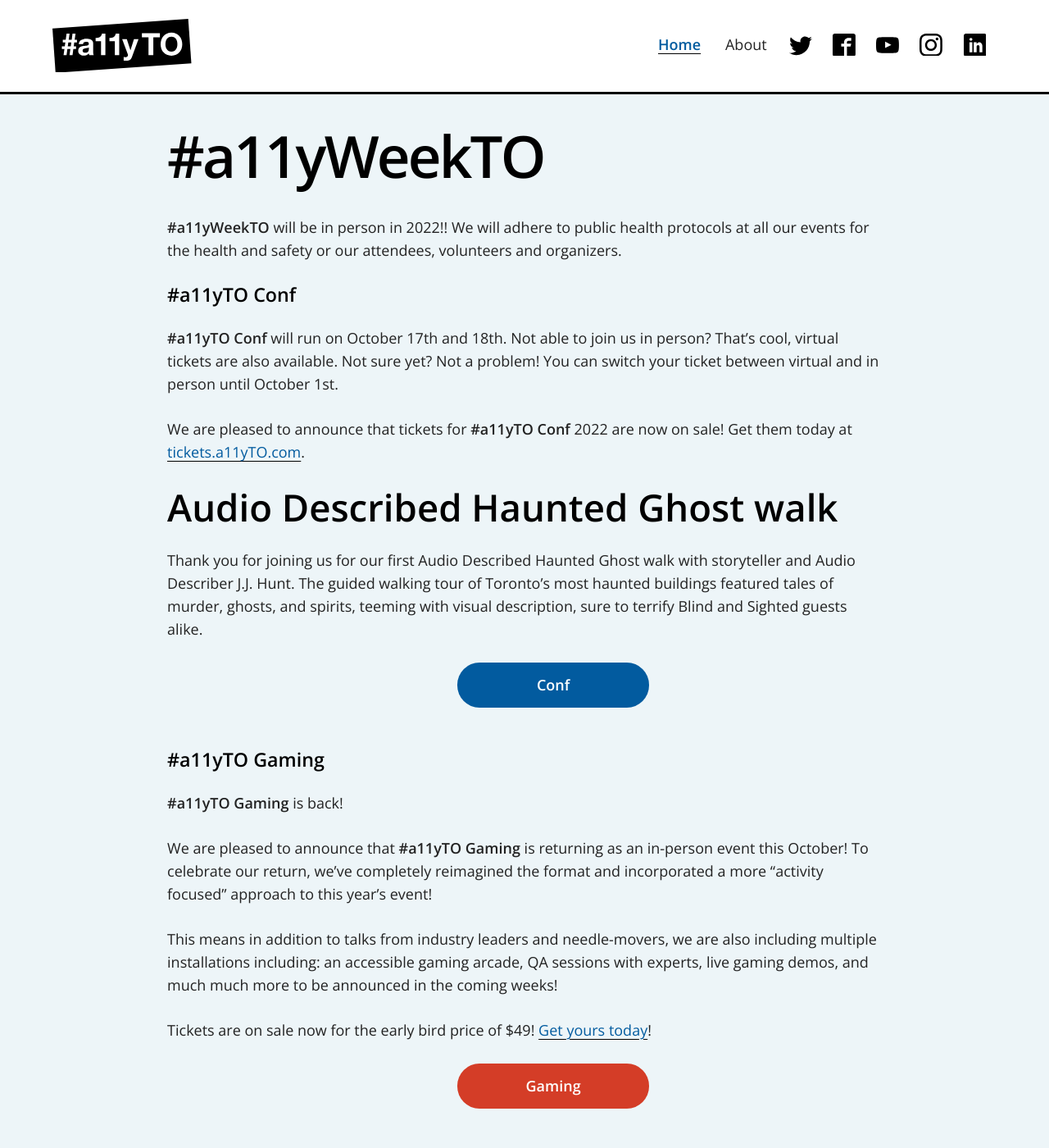
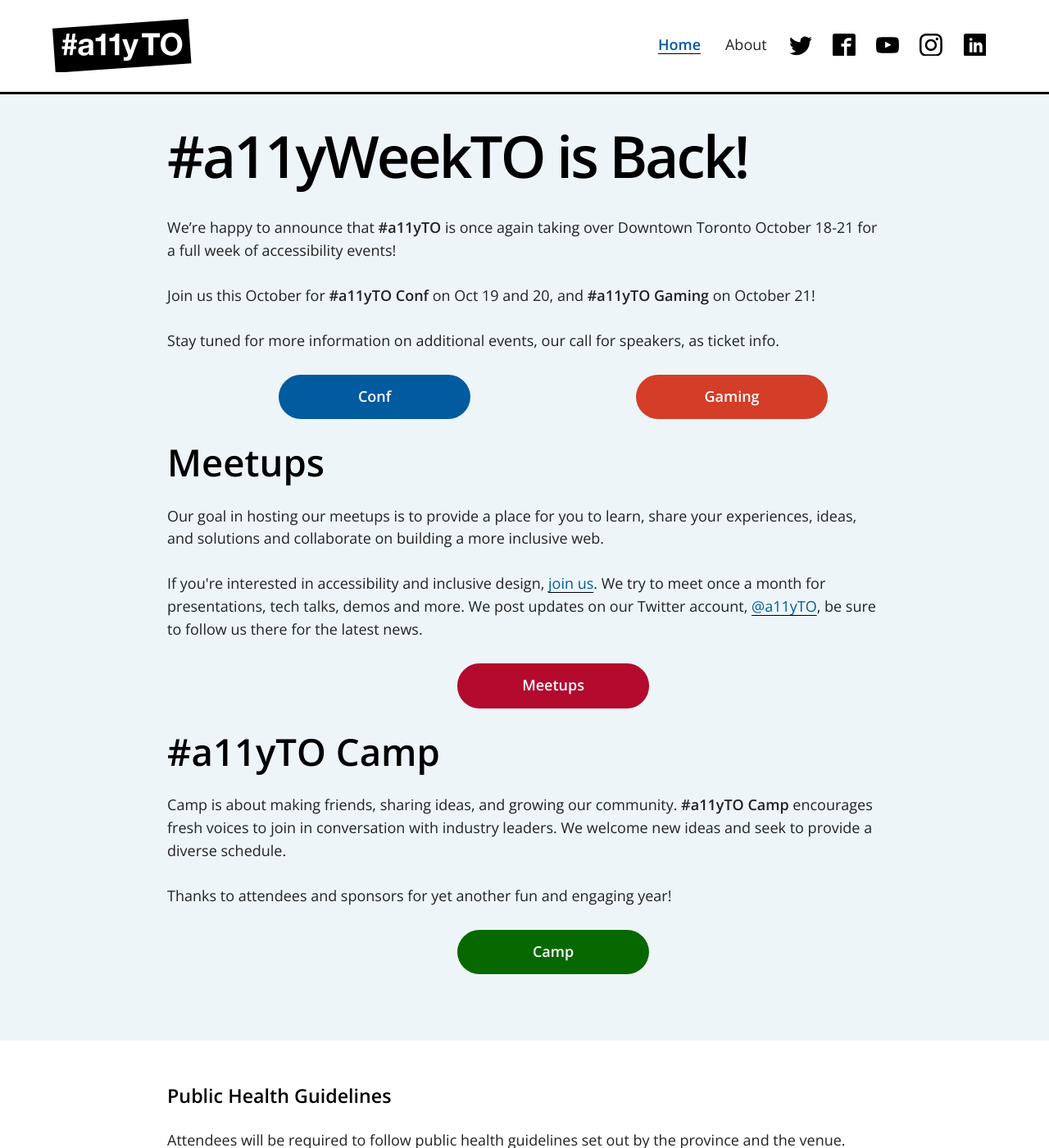
Before and after one commit to a11yTO/A11yTO-Main, a Jekyll site: the page built from index.html, in a window 1280 px wide and 1400 px high. Shown: the whole window at 82% size. Built offline with Jekyll 4.4.1, drawn with Linux system fonts in a browser that asks for light colours; some of the changed text lies outside the part shown.

Commit message:
Add #a11yWeekTO 2023 event copy

```diff
--- a/index.html
+++ b/index.html
@@ -6,39 +6,17 @@
 description: Accessibility Toronto
 ---
 
-<h2 class="page-title">#a11yWeekTO</h2>
-<p><strong>#a11yWeekTO</strong> will be in person in 2022!! We will adhere to public health protocols at all our events for the health and safety or our attendees, volunteers and organizers.</p>
-
-<h3 class="sub-head">#a11yTO Conf</h3>
-<p><strong>#a11yTO Conf</strong> will run on October 17th and 18th. Not able to join us in person? That’s cool, virtual tickets are also available. Not sure yet? Not a problem! You can switch your ticket between virtual and in person until October 1st.</p>
-<p>We are pleased to announce that tickets for <strong>#a11yTO Conf</strong> 2022 are now on sale! Get them today at <a href="https://tickets.a11yto.com/">tickets.a11yTO.com</a>.</p>
-
-<h4>Audio Described Haunted Ghost walk</h4>
-<p>Thank you for joining us for our first Audio Described Haunted Ghost walk with storyteller and Audio Describer J.J. Hunt. The guided walking tour of Toronto’s most haunted buildings featured tales of murder, ghosts, and spirits, teeming with visual description, sure to terrify Blind and Sighted guests alike.</p>
+<h2 class="page-title">#a11yWeekTO is Back!</h2>
+<p>We’re happy to announce that <strong>#a11yTO</strong> is once again taking over Downtown Toronto October 18-21 for a full week of accessibility events!</p>
+<p>Join us this October for <strong>#a11yTO Conf</strong> on Oct 19 and 20, and <strong>#a11yTO Gaming</strong> on October 21!</p>
+<p>Stay tuned for more information on additional events, our call for speakers, as ticket info.</p>
 
 <ul class="branded-events">
   <li>
     <a class="conf" href="https://conf.a11yto.com/" rel="external">Conf</a>
   </li>
-</ul>
-
-<h3 class="sub-head">#a11yTO Gaming</h3>
-<p><strong>#a11yTO Gaming</strong> is back!</p>
-<p>We are pleased to announce that <strong>#a11yTO Gaming</strong> is returning as an in-person event this October! To celebrate our return, we’ve completely reimagined the format and incorporated a more “activity focused” approach to this year’s event!</p>
-<p>This means in addition to talks from industry leaders and needle-movers, we are also including multiple installations including: an accessible gaming arcade, QA sessions with experts, live gaming demos, and much much more to be announced in the coming weeks!</p>
-<p>Tickets are on sale now for the early bird price of $49! <a href="https://tickets.a11yto.com/e/5">Get yours today</a>!</p>
-<ul class="branded-events">
   <li>
     <a class="gaming" href="https://gaming.a11yto.com/" rel="external">Gaming</a>
-  </li>
-</ul>
-
-<h3 class="sub-head">#a11yIRL</h3>
-<p>We’re sorry to say that there won’t be an <strong>#a11yIRL</strong> for 2022, but hope that you’ll stay tuned for future events.</p>
-<p>In the meantime, check out the <a href="https://conf.a11yto.com/talks" rel="external">great presentations at <strong>#a11yTO Conf</strong></a> and the <a href="https://gaming.a11yto.com/talks" rel="external">talks</a> and <a href="https://gaming.a11yto.com/attractions" rel="external">attractions</a> at <strong>#a11yTO Gaming</strong> in October 2022, and Camp and Meetups year-round!</p>
-<ul class="branded-events">
-  <li>
-    <a class="irl" href="https://irl.a11yto.com/" rel="external">#a11yIRL</a>
   </li>
 </ul>
 
```
